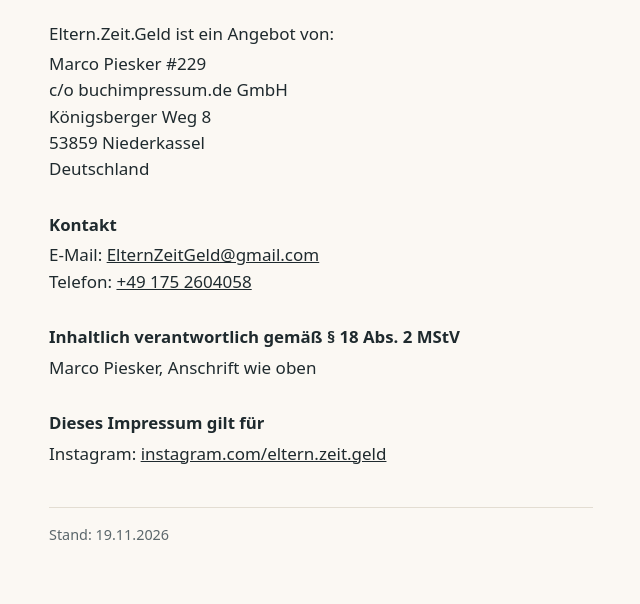
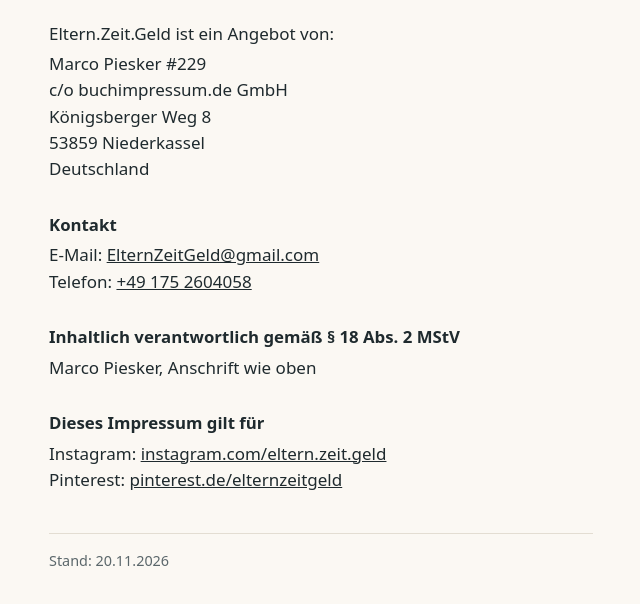
Before and after one commit to marcopiesker-dev/eltern-zeit-geld-media, a plain HTML site: page impressum/index.html in a window 1280 px wide. Shown: the part 120-724 px from the top of the page, without its empty margins (319-959 px from the left). Drawn offline with Linux system fonts and the light colour scheme.

Commit message:
Impressum gilt auch für Pinterest
Co-Authored-By: Claude Opus 5.5 <noreply@anthropic.com>
Claude-Session: https://claude.ai/code/session_0141kBWVsoDKy5FXP8w2nJUo

```diff
--- a/impressum/index.html
+++ b/impressum/index.html
@@ -34,9 +34,10 @@
   <p>Marco Piesker, Anschrift wie oben</p>
 
   <h2>Dieses Impressum gilt für</h2>
-  <p>Instagram: <a href="https://www.instagram.com/eltern.zeit.geld/">instagram.com/eltern.zeit.geld</a></p>
+  <p>Instagram: <a href="https://www.instagram.com/eltern.zeit.geld/">instagram.com/eltern.zeit.geld</a><br>
+     Pinterest: <a href="https://www.pinterest.de/elternzeitgeld/">pinterest.de/elternzeitgeld</a></p>
 
-  <footer>Stand: 19.11.2026</footer>
+  <footer>Stand: 20.11.2026</footer>
 </main>
 </body>
 </html>
```
